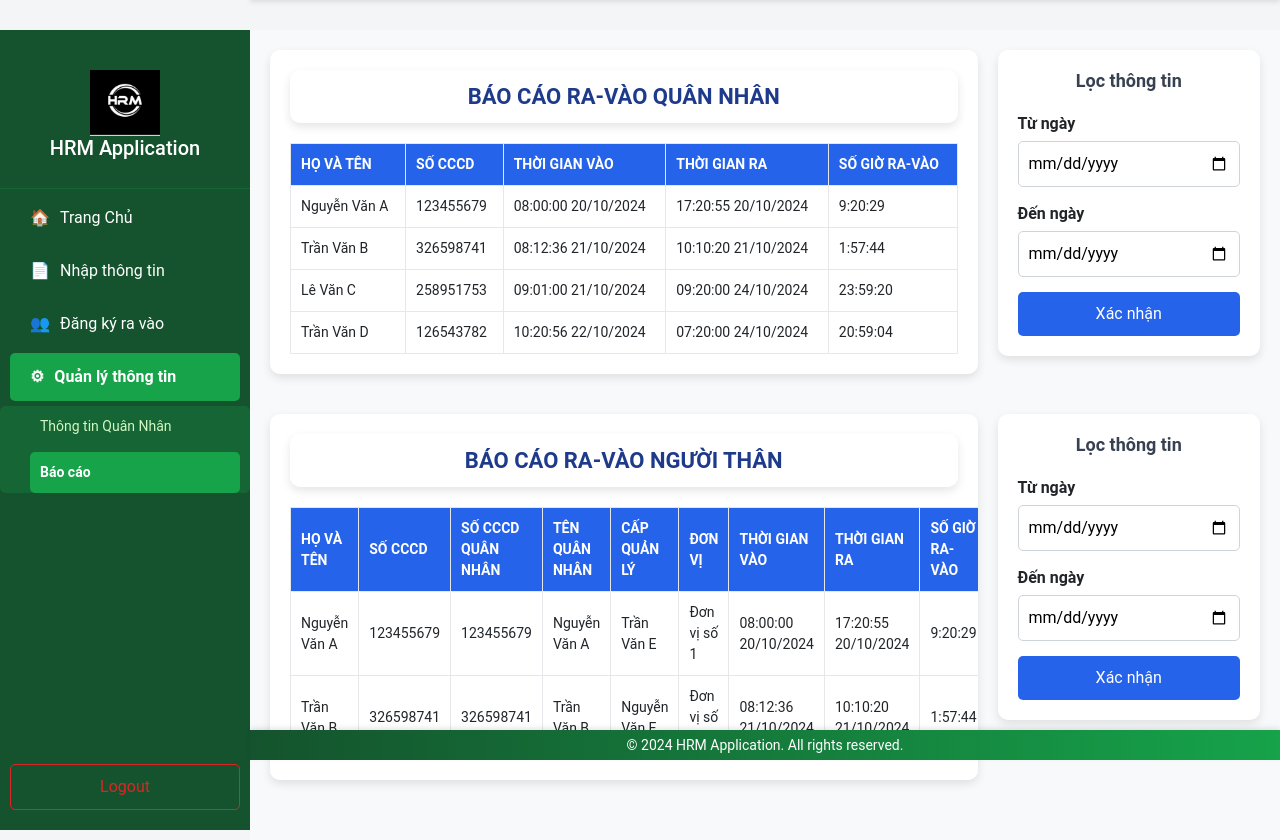
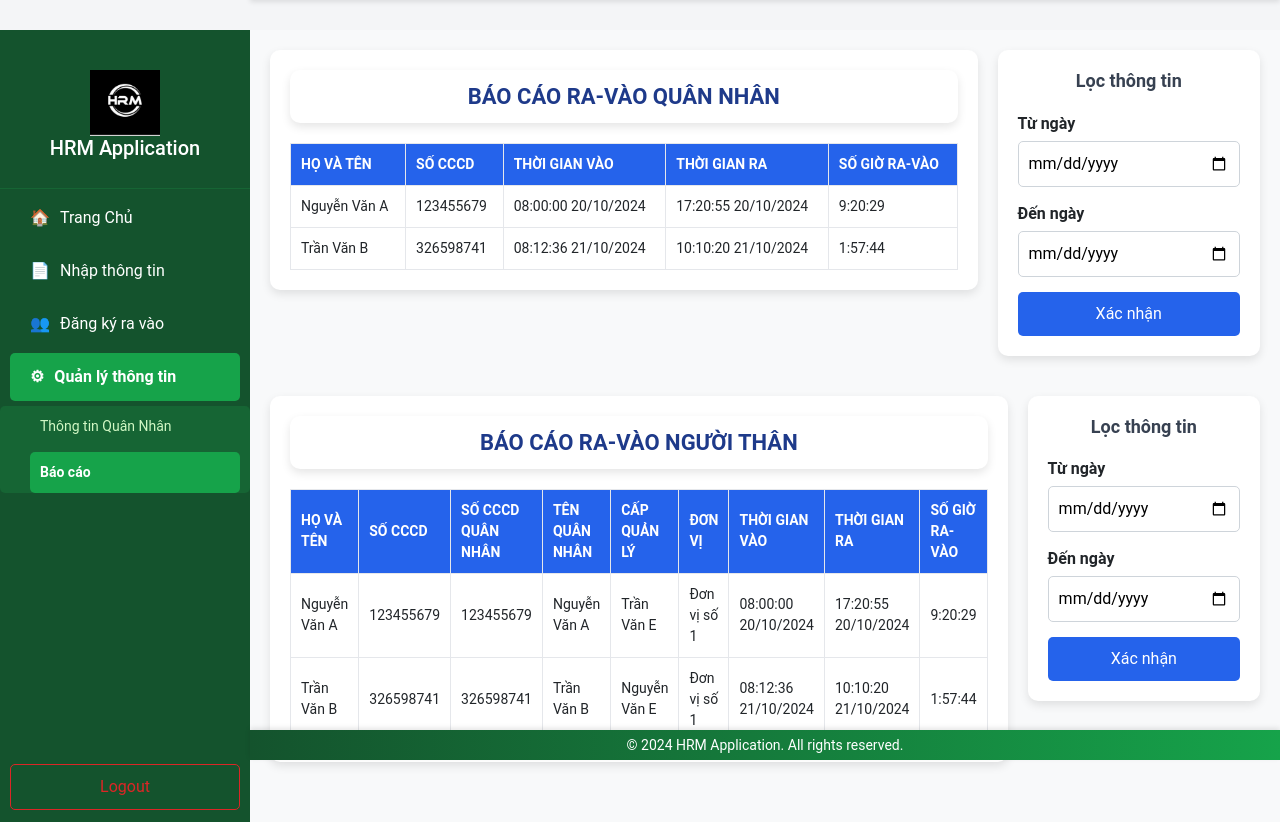
Before and after one commit to hanatools/shield-check, a Flask app: page /reports in a window 1280 px wide. Shown: the part 40-880 px from the top of the page. Run offline with Flask 3, Linux system fonts and the light colour scheme; the visitor is signed in with stand-in values (Sample User, id 1); some libraries are stand-ins or nearby versions.

Commit message:
update report style

```diff
--- a/application/static/css/custom/reports.css
+++ b/application/static/css/custom/reports.css
@@ -13,6 +13,7 @@
     justify-content: space-between;
     align-items: flex-start;
     gap: 20px;
+    flex-wrap: wrap; /* Allows wrapping on smaller screens */
 }
 
 /* Report Title */
@@ -37,7 +38,7 @@
     border-radius: 10px;
     box-shadow: 0 4px 10px rgba(0, 0, 0, 0.1);
     padding: 20px;
-    overflow-x: auto; /* Horizontal scroll for smaller screens */
+    width: 100%;
 }
 
 .table-container table {
@@ -67,12 +68,13 @@
     border-radius: 10px;
     box-shadow: 0 4px 10px rgba(0, 0, 0, 0.1);
     padding: 20px;
+    max-width: 300px; /* Prevent the filter box from being too wide */
 }
 
 .filter-box h4 {
     font-size: 18px;
     font-weight: bold;
-    color: #374151; /* Neutral gray */
+    color: #374151;
     margin-bottom: 20px;
     text-align: center;
 }
--- a/application/templates/reports.html
+++ b/application/templates/reports.html
@@ -38,20 +38,6 @@
                     <td>08:12:36 21/10/2024</td>
                     <td>10:10:20 21/10/2024</td>
                     <td>1:57:44</td>
-                </tr>
-                <tr>
-                    <td>Lê Văn C</td>
-                    <td>258951753</td>
-                    <td>09:01:00 21/10/2024</td>
-                    <td>09:20:00 24/10/2024</td>
-                    <td>23:59:20</td>
-                </tr>
-                <tr>
-                    <td>Trần Văn D</td>
-                    <td>126543782</td>
-                    <td>10:20:56 22/10/2024</td>
-                    <td>07:20:00 24/10/2024</td>
-                    <td>20:59:04</td>
                 </tr>
                 </tbody>
             </table>
```
Also changed, not shown: other parts of application/static/css/custom/reports.css (+28 -8 lines).
